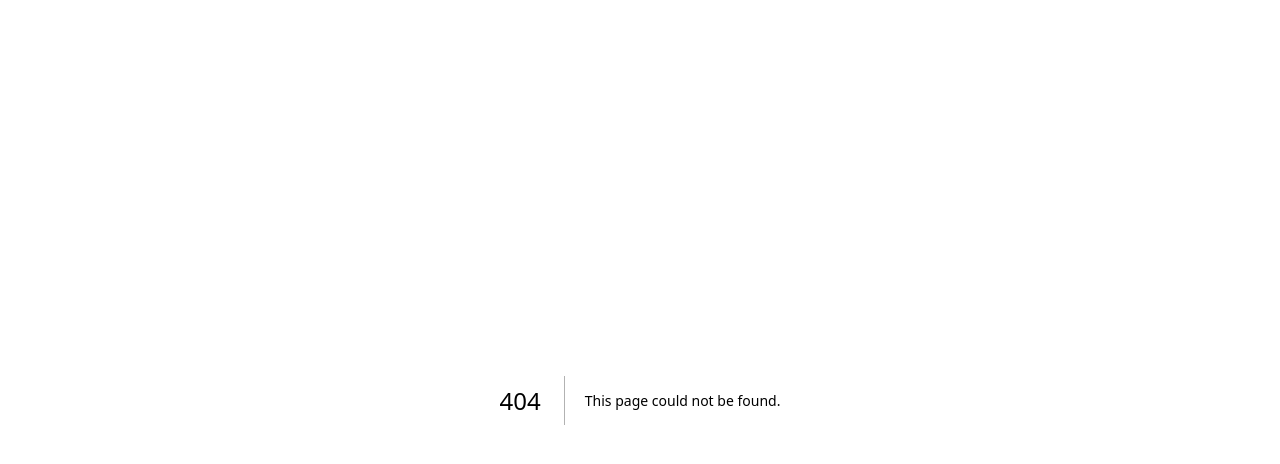
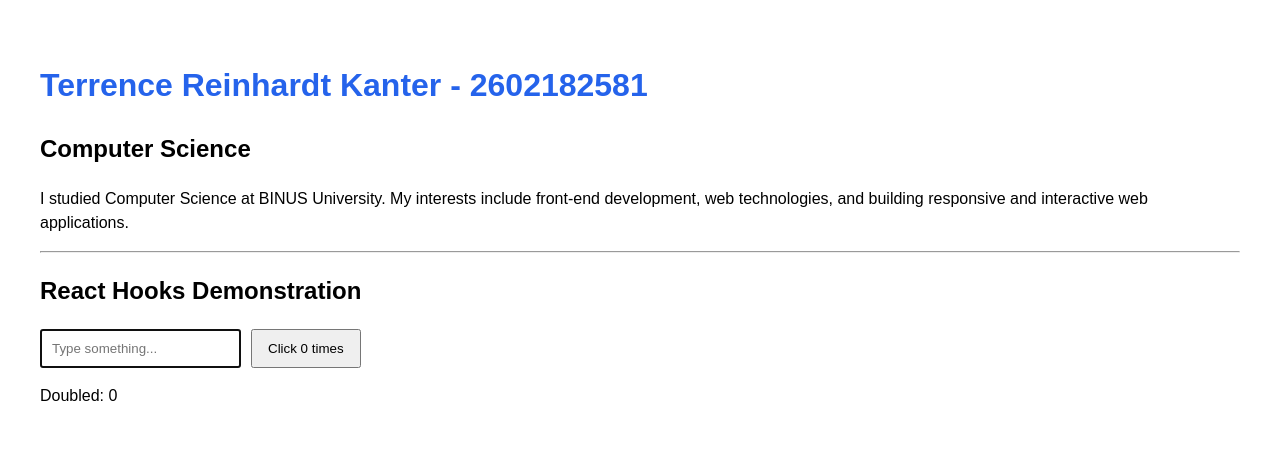
Before and after one commit to zzeordyga/boot-camp, a Next.js app: page /2602182581 in a window 1280 px wide. Before the commit this address had no page. Shown: the top 464 px of the page. Built offline with nearby package versions, Linux system fonts and the light colour scheme.

Commit message:
Add page for Terrence Reinhardt Kanter - 2602182581

```diff
--- /dev/null
+++ b/src/app/2602182581/page.jsx
@@ -0,0 +1,61 @@
+'use client'
+import React, { useState, useEffect, useRef, useMemo } from 'react';
+
+const MyPage = () => {
+    const [count, setCount] = useState(0);
+    const inputRef = useRef(null);
+
+    const doubled = useMemo(() => count * 2, [count]);
+
+    useEffect(() => {
+        inputRef.current?.focus();
+    }, []);
+
+    return (
+        <div style={{
+            padding: '2rem',
+            fontFamily: 'Arial, sans-serif',
+            lineHeight: '1.5'
+        }}>
+            <h1 style={{ color: '#2563eb' }}>
+                Terrence Reinhardt Kanter - 2602182581
+            </h1>
+
+            <h2>Computer Science</h2>
+
+            <p>
+                I studied Computer Science at BINUS University.
+                My interests include front-end development,
+                web technologies, and building responsive
+                and interactive web applications.
+            </p>
+
+            <hr />
+
+            <h2>React Hooks Demonstration</h2>
+
+            <input
+                ref={inputRef}
+                placeholder="Type something..."
+                style={{
+                    padding: '10px',
+                    marginRight: '10px'
+                }}
+            />
+
+            <button
+                onClick={() => setCount(count + 1)}
+                style={{
+                    padding: '10px 15px',
+                    cursor: 'pointer'
+                }}
+            >
+                Click {count} times
+            </button>
+
+            <p>Doubled: {doubled}</p>
+        </div>
+    );
+};
+
+export default MyPage;
```
